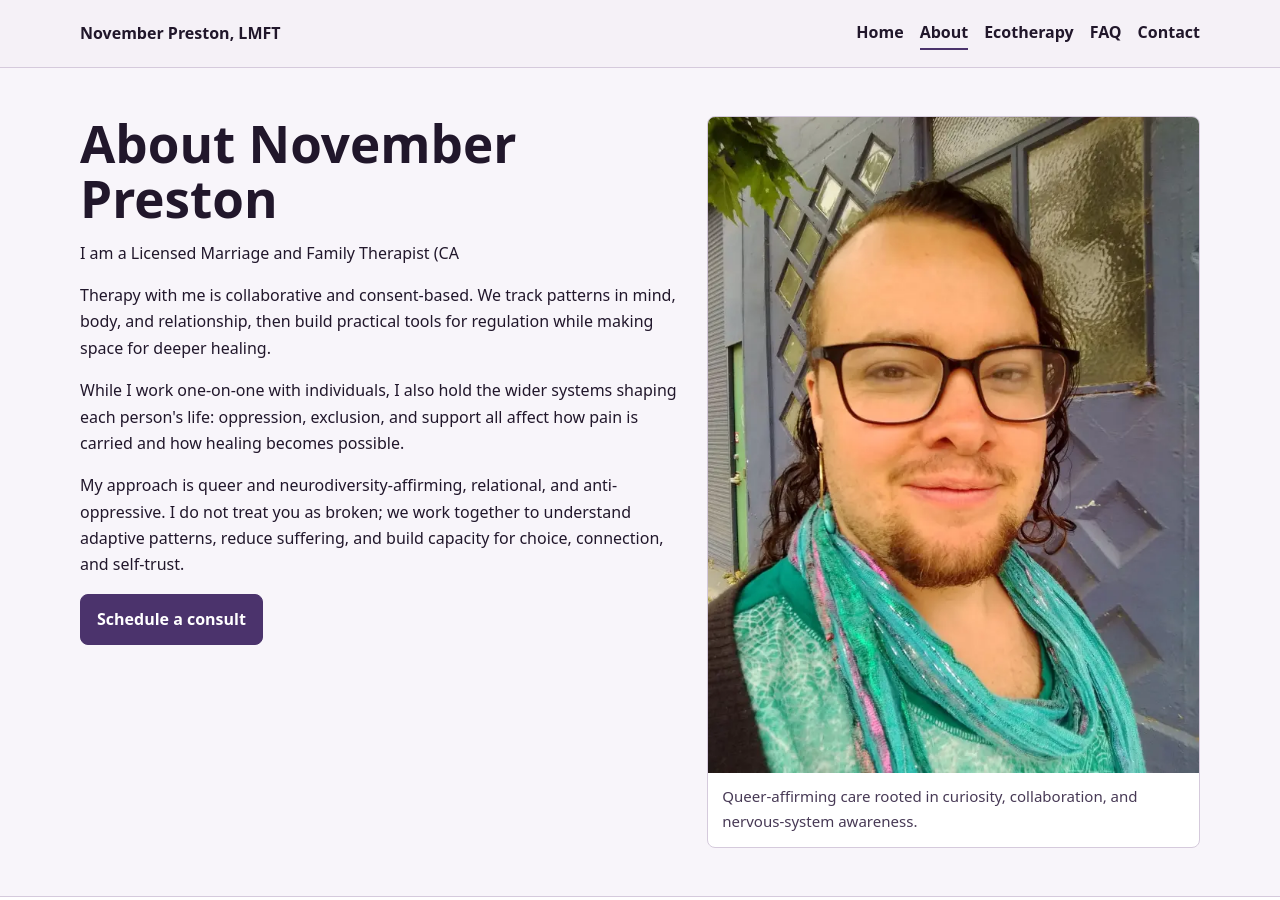
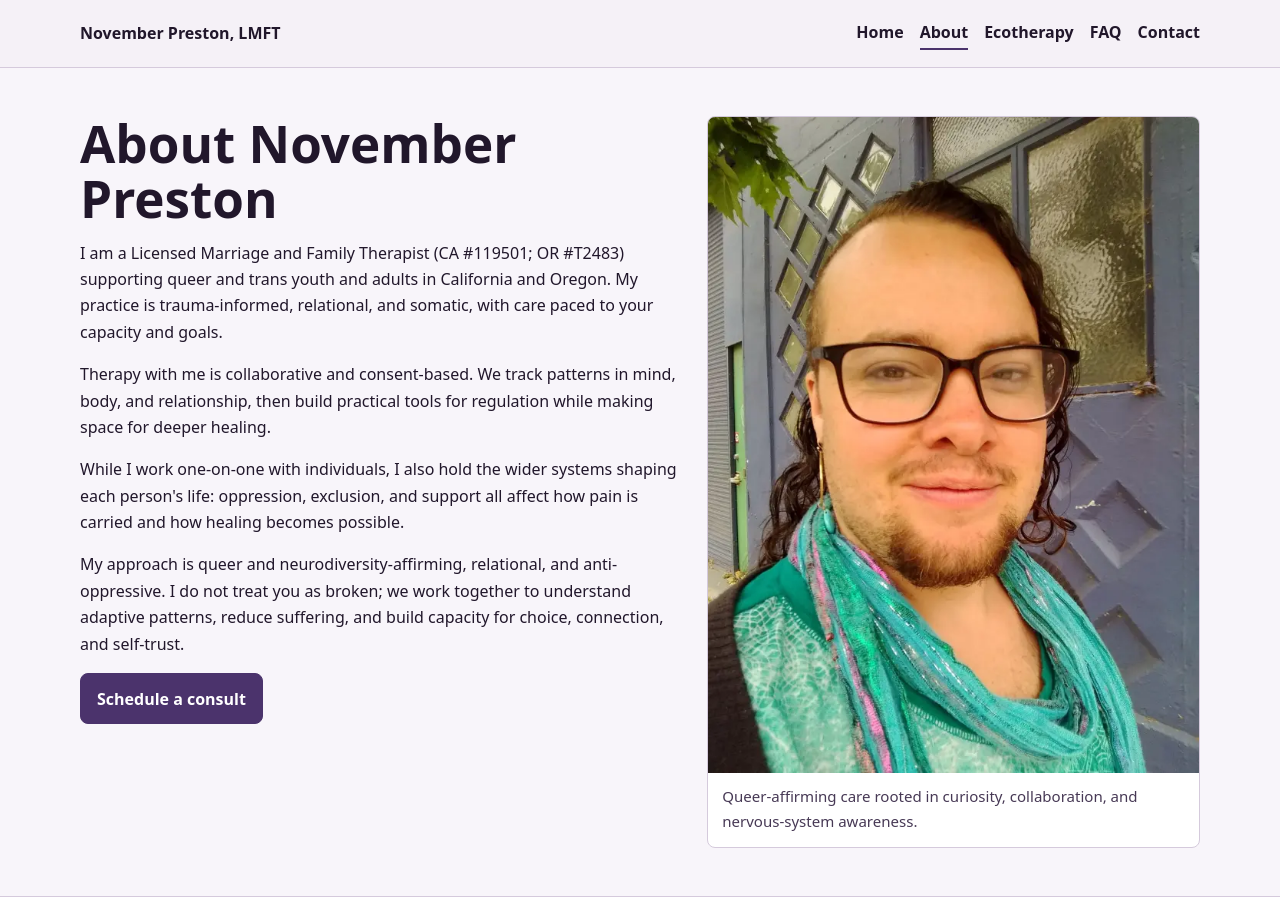
Before and after one commit to StellaTerra/NovemberPreston, a Jekyll site: the page built from about/index.html, in a window 1280 px wide and 900 px high. Built offline with Jekyll 4.4.1, drawn with Linux system fonts in a browser that asks for light colours; a script that is not in the unit is left out; some of the changed text lies outside the part shown.

Commit message:
Add Oregon licensing across site

```diff
--- a/_data/pages/about.yml
+++ b/_data/pages/about.yml
@@ -9,7 +9,7 @@ hero:
   eyebrow: About the practice
   title: About November Preston
   paragraphs:
-    - I am a Licensed Marriage and Family Therapist (CA #119501; OR #T2483) supporting queer and trans youth and adults in California and Oregon. My practice is trauma-informed, relational, and somatic, with care paced to your capacity and goals.
+    - "I am a Licensed Marriage and Family Therapist (CA #119501; OR #T2483) supporting queer and trans youth and adults in California and Oregon. My practice is trauma-informed, relational, and somatic, with care paced to your capacity and goals."
     - Therapy with me is collaborative and consent-based. We track patterns in mind, body, and relationship, then build practical tools for regulation while making space for deeper healing.
     - "While I work one-on-one with individuals, I also hold the wider systems shaping each person's life: oppression, exclusion, and support all affect how pain is carried and how healing becomes possible."
     - My approach is queer and neurodiversity-affirming, relational, and anti-oppressive. I do not treat you as broken; we work together to understand adaptive patterns, reduce suffering, and build capacity for choice, connection, and self-trust.
--- a/_data/pages/contact.yml
+++ b/_data/pages/contact.yml
@@ -1,5 +1,5 @@
 seo:
-  title: Contact Queer Somatic Therapist in California | November Preston, LMFT
+  title: Contact a Queer Somatic Therapist in California & Oregon | November Preston, LMFT
   description: Contact November Preston, LMFT for queer-affirming somatic therapy in California and Oregon. Schedule a free 20-minute consult through SimplePractice.
   og_description: Request a free consultation through SimplePractice and review direct contact details for the practice.
   twitter_description: Book a consult through SimplePractice or contact the practice by email and phone.
--- a/_data/pages/ecotherapy.yml
+++ b/_data/pages/ecotherapy.yml
@@ -1,7 +1,7 @@
 seo:
   title: Ecotherapy in the East Bay | November Preston, LMFT
   description: Learn how ecotherapy works with November Preston, LMFT. Outdoor, trauma-informed somatic therapy options in East Bay settings after initial sessions.
-  og_description: Nature-based psychotherapy sessions that can be integrated into ongoing care for California clients.
+  og_description: Nature-based psychotherapy in East Bay settings, integrated into ongoing care for California and Oregon clients.
   twitter_description: Read how East Bay ecotherapy sessions can support regulation, insight, and healing in ongoing psychotherapy.
   social_image_key: social_trail_panorama
   social_image_alt: Open East Bay trail used for nature-based therapy sessions
--- a/_data/pages/faq.yml
+++ b/_data/pages/faq.yml
@@ -1,12 +1,12 @@
 seo:
-  title: "Therapy FAQ: Rates, Insurance, Telehealth in California | November Preston, LMFT"
-  description: Frequently asked questions about rates, insurance, sliding scale, telehealth, and East Bay ecotherapy with November Preston, LMFT.
+  title: "Therapy FAQ: California & Oregon Telehealth | November Preston, LMFT"
+  description: Frequently asked questions about rates, insurance, sliding scale, California and Oregon telehealth, and East Bay ecotherapy with November Preston, LMFT.
   og_description: Answers to common questions about psychotherapy logistics, pricing, insurance, and session format.
   twitter_description: Read common questions about telehealth, ecotherapy, sliding scale availability, and out-of-network superbills.
 hero:
   title_id: faq-title
   eyebrow: Frequently asked questions
-  title: Therapy FAQ for California Clients
+  title: Therapy FAQ for California and Oregon Clients
   body: Questions below cover logistics, fees, and session format. If you need anything else, you can [reach out directly](../contact/) before scheduling.
 faq:
   title_id: faq-list-title
--- a/_data/site.yml
+++ b/_data/site.yml
@@ -1,5 +1,5 @@
 brand: November Preston, LMFT
-footer_text: "November Preston, LMFT #119501 • Telehealth statewide California • East Bay based"
+footer_text: "November Preston, LMFT • California #119501 • Oregon #T2483 • Telehealth statewide in CA & OR • East Bay based"
 navigation:
   - key: home
     label: Home
@@ -55,6 +55,8 @@ schema:
       areaServed:
         - "@type": State
           name: California
+        - "@type": State
+          name: Oregon
         - "@type": Place
           name: East Bay, San Francisco Bay Area
       serviceType:
@@ -66,7 +68,9 @@ schema:
           contactType: Consultation
           telephone: "+1-510-214-3389"
           email: therapy@novemberpreston.com
-          areaServed: US-CA
+          areaServed:
+            - US-CA
+            - US-OR
           availableLanguage: en
       founder:
         "@id": https://novemberpreston.com/#person
@@ -76,8 +80,8 @@ schema:
       about: AboutPage
       contact: ContactPage
     names:
-      home: Queer Somatic Therapy in California
+      home: Queer Somatic Therapy in California and Oregon
       about: About November Preston, LMFT
       ecotherapy: Ecotherapy in the East Bay
-      faq: Therapy FAQ for California Clients
+      faq: Therapy FAQ for California and Oregon Clients
       contact: Contact and Consultation Scheduling
```
Also changed, not shown: README.md.
